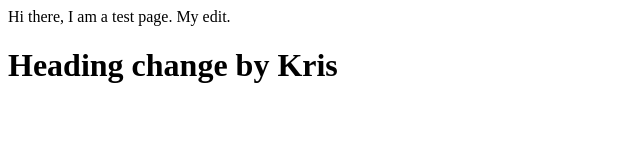
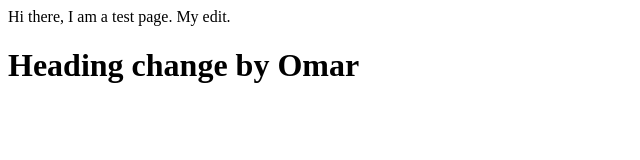
Before and after one commit to symaiotics/fintractemplatevue, a plain HTML site: page index.html in a window 1280 px wide. Shown: the full height of the page, 0-640 px from the left. Drawn offline with Linux system fonts and the light colour scheme.

Commit message:
This is Omar's change

```diff
--- a/index.html
+++ b/index.html
@@ -1,4 +1,4 @@
 Hi there, I am a test page.
 My edit.
 
-<h1>Heading change by Kris</h1>
+<h1>Heading change by Omar</h1>
```
